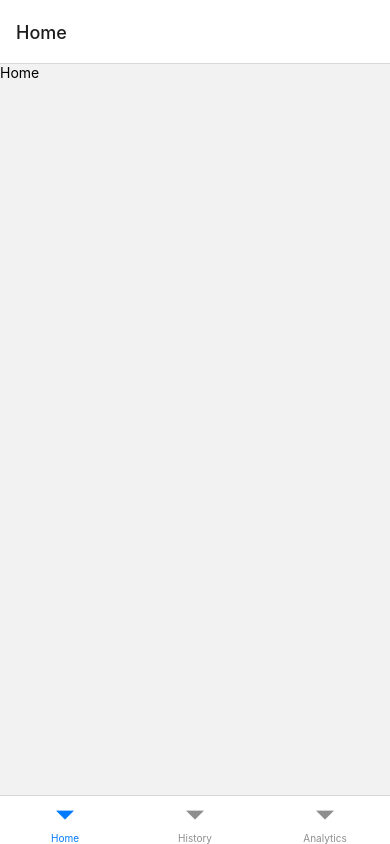
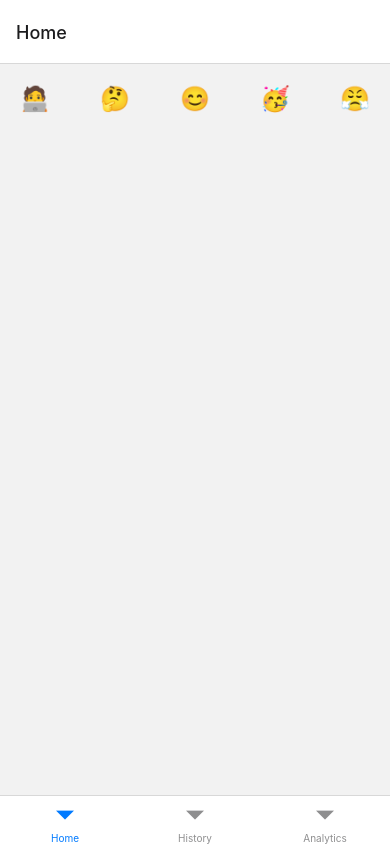
Before and after one commit to harshkr101/mood-tracker-app, a React Native app: screen /Home in a window 390 px wide. Built offline with nearby package versions, Linux system fonts and the light colour scheme.

Commit message:
adds MoodPicker component

```diff
--- /dev/null
+++ b/src/components/MoodPicker.tsx
@@ -0,0 +1,33 @@
+import React from 'react';
+import {View, Text, StyleSheet} from 'react-native';
+
+const moodOptions = [
+  {emoji: '🧑‍💻', description: 'studious'},
+  {emoji: '🤔', description: 'pensive'},
+  {emoji: '😊', description: 'happy'},
+  {emoji: '🥳', description: 'celebratory'},
+  {emoji: '😤', description: 'frustrated'},
+];
+
+export const MoodPicker: React.FC = () => {
+  return (
+    <View style={styles.moodList}>
+      {moodOptions.map(option => (
+        <Text key={option.emoji} style={styles.moodText}>
+          {option.emoji}
+        </Text>
+      ))}
+    </View>
+  );
+};
+
+const styles = StyleSheet.create({
+  moodText: {
+    fontSize: 24,
+  },
+  moodList: {
+    flexDirection: 'row',
+    justifyContent: 'space-between',
+    padding: 20,
+  },
+});
--- a/src/screens/Home.screen.tsx
+++ b/src/screens/Home.screen.tsx
@@ -1,10 +1,11 @@
+import {MoodPicker} from 'components/MoodPicker';
 import React from 'react';
-import {Text, View} from 'react-native';
+import {View} from 'react-native';
 
 export const Home: React.FC = () => {
   return (
     <View>
-      <Text>Home</Text>
+      <MoodPicker />
     </View>
   );
 };
```
